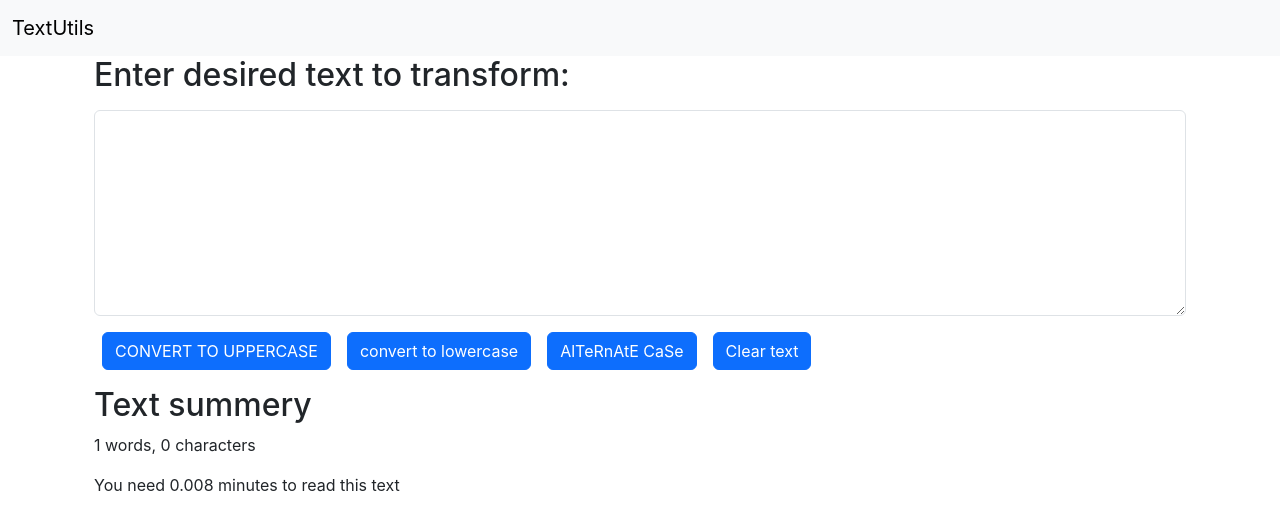
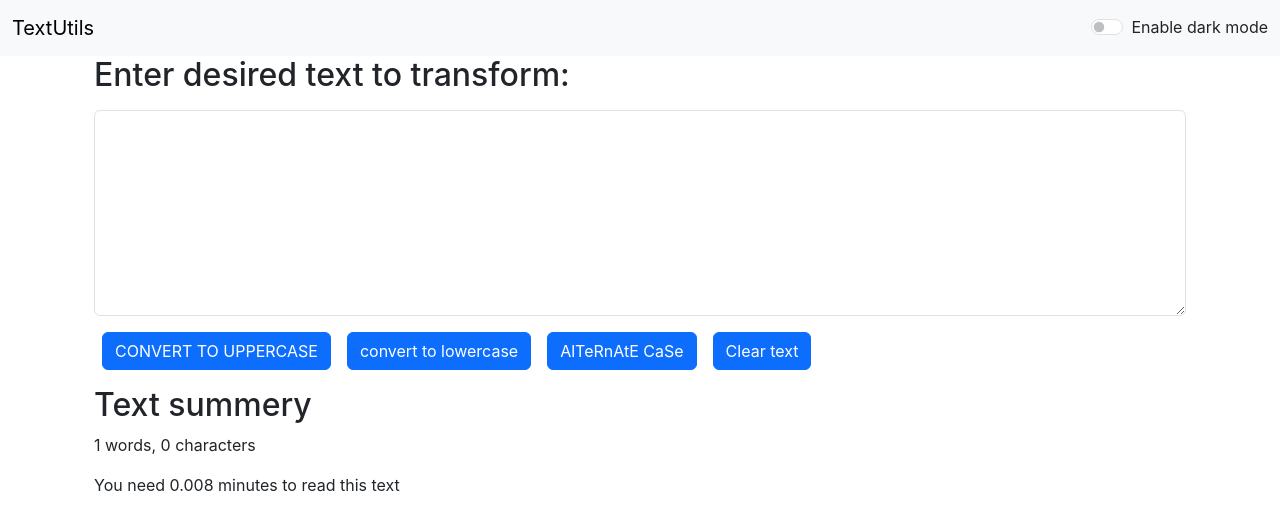
Before and after one commit to vedant-28/text-utils, a React (Create React App) app: page / in a window 1280 px wide. Shown: the top 530 px of the page. Built offline with nearby package versions, Linux system fonts and the light colour scheme.

Commit message:
Text utils video 12

```diff
--- a/src/App.js
+++ b/src/App.js
@@ -1,13 +1,28 @@
+import { useState } from "react";
 import "./App.css";
 import Navbar from "./components/Navbar";
 import Textform from "./components/Textform";
 
 function App() {
+  const [mode, setMode] = useState("light");
+
+  const toggleMode = () => {
+    if (mode === "light") {
+      setMode("dark");
+      document.body.style.backgroundColor = "black";
+      document.body.style.color = "white";
+    } else {
+      setMode("light");
+      document.body.style.backgroundColor = "white";
+      document.body.style.color = "black";
+    }
+  };
+
   return (
     <>
-      <Navbar title="TextUtils" />
+      <Navbar title="TextUtils" mode={mode} toggleMode={toggleMode}/>
       <div className="container">
-        <Textform heading="Enter desired text to transform: " />
+        <Textform heading="Enter desired text to transform: " mode={mode}/>
       </div>
     </>
   );
--- a/src/components/Navbar.js
+++ b/src/components/Navbar.js
@@ -1,10 +1,10 @@
 import React from "react";
-import propTypes from 'prop-types';
+import propTypes from "prop-types";
 
 export default function Navbar(props) {
   return (
     <div>
-      <nav className="navbar navbar-expand-lg bg-body-tertiary">
+      <nav className={`navbar navbar-expand-lg navbar-${props.mode} bg-${props.mode}`}>
         <div className="container-fluid">
           <a className="navbar-brand" href="/">
             {props.title}
@@ -18,8 +18,19 @@
             aria-expanded="false"
             aria-label="Toggle navigation"
           >
-            <span className="navbar-toggler-icon"></span>
           </button>
+          <div className={`form-check form-switch text-${props.mode === 'light' ? 'dark' : 'light'}`}>
+              <input
+                className="form-check-input"
+                type="checkbox"
+                role="switch"
+                id="flexSwitchCheckDefault"
+                onClick={props.toggleMode}
+              />
+              <label className="form-check-label" htmlFor="flexSwitchCheckDefault">
+                Enable dark mode
+              </label>
+            </div>
         </div>
       </nav>
     </div>
@@ -27,11 +38,11 @@
 }
 
 Navbar.propTypes = {
-    title: propTypes.string,
-    aboutText: propTypes.string,
-}
+  title: propTypes.string,
+  aboutText: propTypes.string,
+};
 
 Navbar.defaultProps = {
-    title: 'Title text here',
-    aboutText: 'About text here',
-}
+  title: "Title text here",
+  aboutText: "About text here",
+};
--- a/src/components/Textform.js
+++ b/src/components/Textform.js
@@ -23,6 +23,12 @@
   const handleClearText = () => {
     setText("");
   };
+  // const handleCopyText = () => {
+  //   var text = document.getElementById("textBox");
+  //   text.select();
+  //   text.setSelectionRange(0, 9999);
+  //   navigator.clipboard.writeText(text.value);
+  // };
   return (
     <>
       <div className="container">
@@ -32,6 +38,7 @@
             className="form-control"
             value={text}
             onChange={handleOnChange}
+            style={{backgroundColor: props.mode === "dark" ? "black" : "white", color: props.mode === "dark" ? "white" : "black"}}
             id="myBox"
             rows="8"
           ></textarea>
@@ -45,11 +52,14 @@
         <button className="btn btn-primary mx-2" onClick={handleAlternateCaseClick}>
           AlTeRnAtE CaSe
         </button>
+        {/* <button className="btn btn-primary mx-2" onClick={handleCopyText}>
+          Copy text
+        </button> */}
         <button className="btn btn-primary mx-2" onClick={handleClearText}>
           Clear text
         </button>
       </div>
-      <div className="container my-3">
+      <div className="container my-3" id="textBox">
         <h2>Text summery</h2>
         <p>{text.split(" ").length} words, {text.length} characters</p>
         <p>You need {0.008 * text.split(" ").length} minutes to read this text</p>
```
